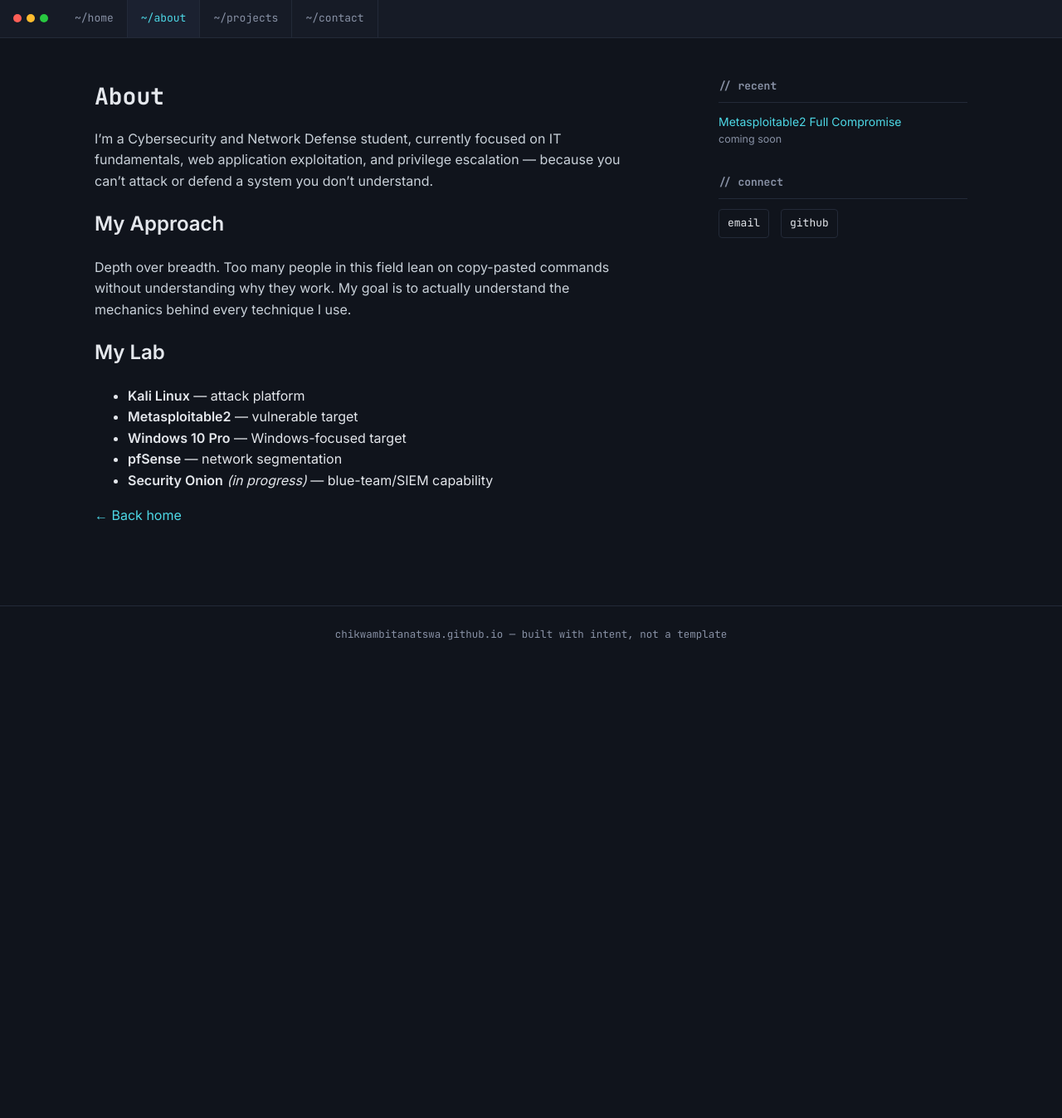
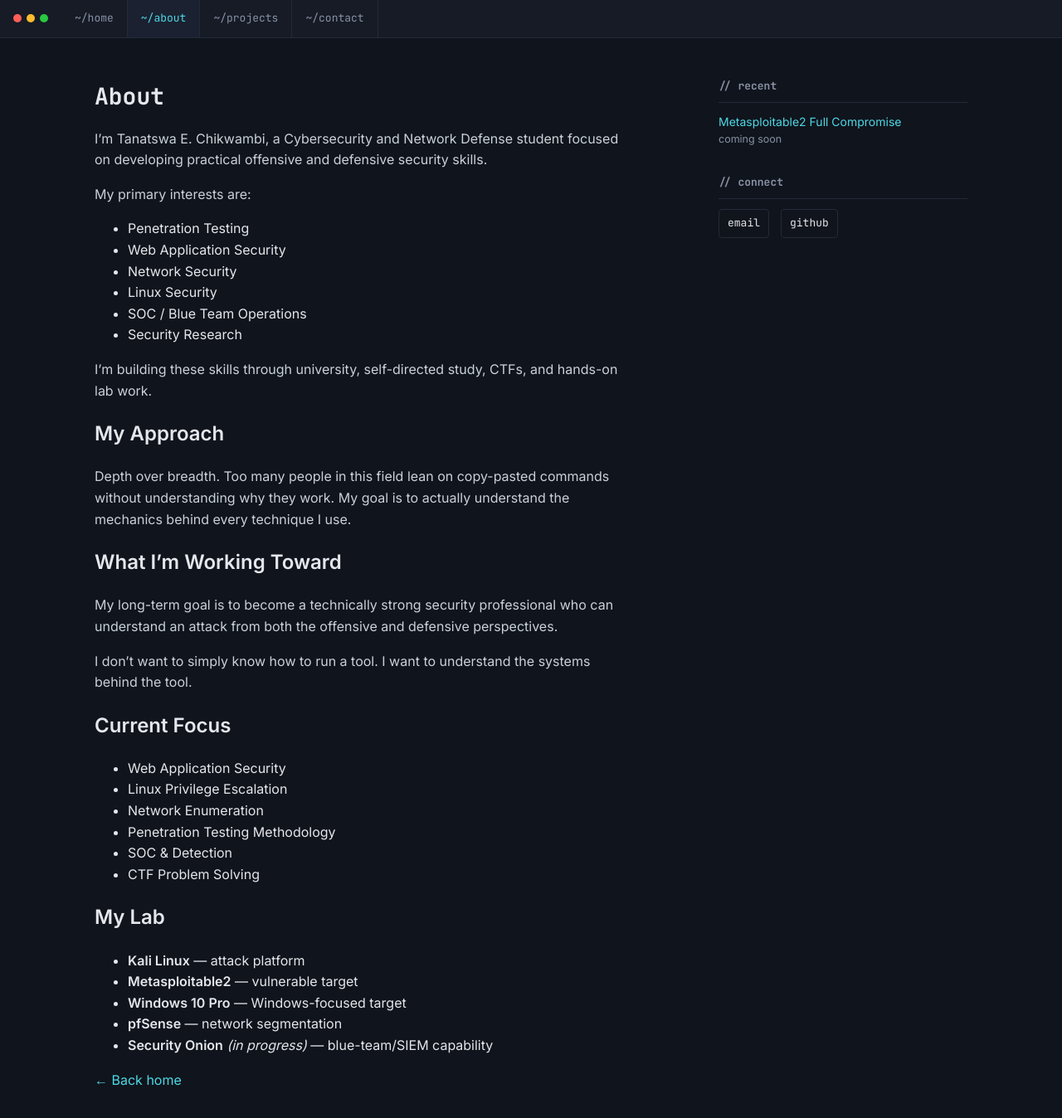
Before and after one commit to ChikwambiTanatswa/ChikwambiTanatswa.github.io, a Jekyll site: the page built from about.md, in a window 1280 px wide and 1400 px high. Shown: the top 1348 px of the window at 83% size. Built offline with Jekyll 4.4.1, drawn with Linux system fonts in a browser that asks for light colours.

Commit message:
Update about.md

```diff
--- a/about.md
+++ b/about.md
@@ -3,12 +3,40 @@ layout: default
 title: About
 ---
 
-I'm a Cybersecurity and Network Defense student, currently focused on IT fundamentals, web application exploitation, and privilege escalation — because you can't attack or defend a system you don't understand.
+I'm Tanatswa E. Chikwambi, a Cybersecurity and Network Defense student focused on developing practical offensive and defensive security skills.
+
+My primary interests are:
+
+- Penetration Testing
+- Web Application Security
+- Network Security
+- Linux Security
+- SOC / Blue Team Operations
+- Security Research
+
+I'm building these skills through university, self-directed study, CTFs, and hands-on lab work.
 
 ## My Approach
+
 Depth over breadth. Too many people in this field lean on copy-pasted commands without understanding why they work. My goal is to actually understand the mechanics behind every technique I use.
 
+## What I'm Working Toward
+
+My long-term goal is to become a technically strong security professional who can understand an attack from both the offensive and defensive perspectives.
+
+I don't want to simply know how to run a tool. I want to understand the systems behind the tool.
+
+## Current Focus
+
+- Web Application Security
+- Linux Privilege Escalation
+- Network Enumeration
+- Penetration Testing Methodology
+- SOC & Detection
+- CTF Problem Solving
+
 ## My Lab
+
 - **Kali Linux** — attack platform
 - **Metasploitable2** — vulnerable target
 - **Windows 10 Pro** — Windows-focused target
```
